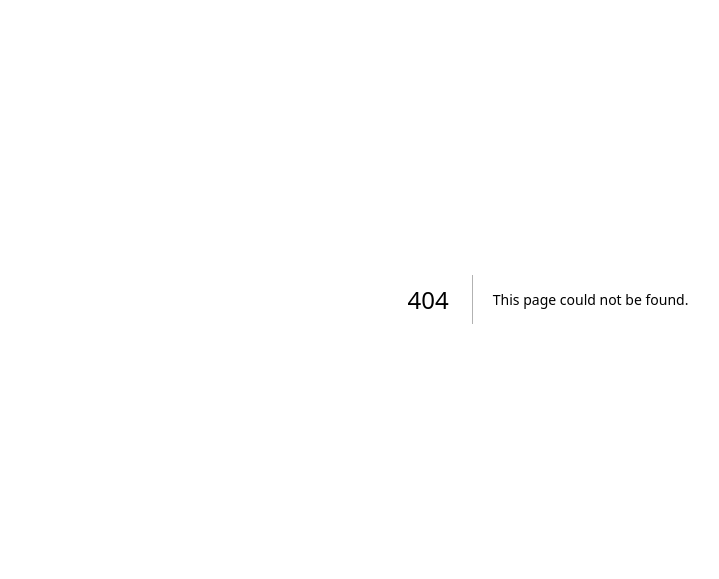
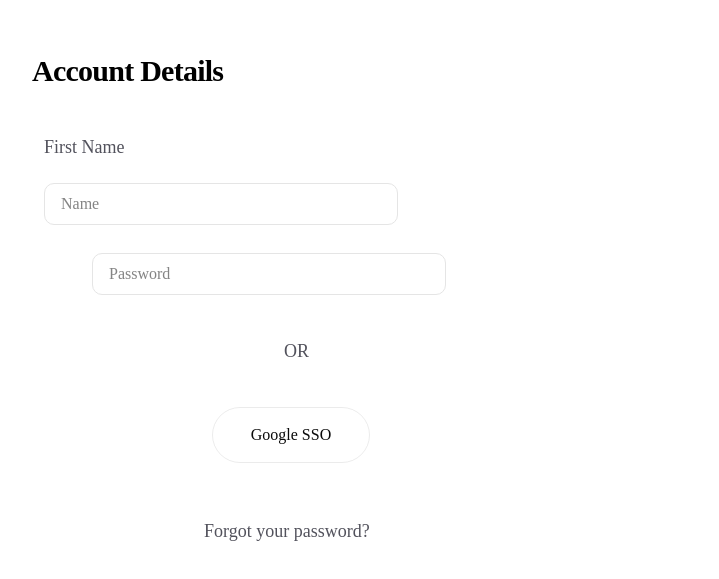
Before and after one commit to armccombs/wics2026-Hackathon, a Next.js app in the folder nonprofit-case-mgmt/: page /Account in a window 1280 px wide. Before the commit this address had no page. Shown: the part 101-680 px from the top of the page, without its empty margins (92-811 px from the left). Built offline with nearby package versions, Linux system fonts and the light colour scheme.

Commit message:
Updated Login

```diff
--- /dev/null
+++ b/nonprofit-case-mgmt/app/Account/page.tsx
@@ -0,0 +1,47 @@
+
+
+export default function AccountInfo() {
+  return (
+    <div className="flex flex-col min-h-screen w-screen items-center justify-center bg-zinc-50 font-sans dark:bg-black">
+      <main className="flex flex-1 w-full flex-col items-center justify-center py-32 px-16 bg-white dark:bg-black sm:items-start">
+
+
+        <div className="flex flex-col items-center gap-10 text-center sm:items-start sm:text-center">
+          <h1 className="max-w-xs  ml-15 text-3xl font-semibold leading-10 tracking-tight text-black dark:text-zinc-50">
+            Account Details
+          </h1>
+          <p className="max-w-md ml-18 text-lg leading-8 text-zinc-600 dark:text-zinc-400">
+            First Name {" "}
+          </p>
+          <input
+             type="text"
+             placeholder="Name"
+             className="w-full max-w-x -mt-5 ml-18 px-4 py-2 border rounded-lg focus:outline-none focus:ring-2 focus:ring-black">
+          </input>
+          <input
+             type="text"
+             placeholder="Password"
+             className="w-full max-w-x -mt-3 ml-30 px-4 py-2 border rounded-lg focus:outline-none focus:ring-2 focus:ring-black">
+          </input>
+          <p className="max-w-md ml-78 text-lg leading-8 text-zinc-600 dark:text-zinc-400">
+            OR
+          </p>
+        </div>
+        <div className="flex flex-col mt-10 ml-60 gap-4 text-base font-medium sm:flex-row">
+          <a
+            className="flex h-14 w-full items-center justify-center rounded-full border border-solid border-black/[.08] px-5 transition-colors hover:border-transparent hover:bg-black/[.04] dark:border-white/[.145] dark:hover:bg-[#1a1a1a] md:w-[158px]"
+            //href="https://nextjs.org/docs?utm_source=create-next-app&utm_medium=appdir-template-tw&utm_campaign=create-next-app"
+            target="_blank"
+            rel="noopener noreferrer"
+          >
+            Google SSO
+          </a>
+        </div>
+        <p className="max-w-md ml-58 mt-13 text-lg leading-8 text-zinc-600 dark:text-zinc-400 ">
+            Forgot your password?{" "}
+          </p>
+
+      </main>
+    </div>
+  );
+}
--- /dev/null
+++ b/nonprofit-case-mgmt/app/Login/page.tsx
@@ -0,0 +1,47 @@
+
+
+export default function Login() {
+  return (
+    <div className="flex flex-col min-h-screen w-screen items-center justify-center bg-zinc-50 font-sans dark:bg-black">
+      <main className="flex flex-1 w-full  flex-col items-center justify-center py-32 px-16 bg-white dark:bg-black sm:items-start">
+
+
+        <div className="flex flex-col items-center gap-10 text-center sm:items-start sm:text-center">
+          <h1 className="max-w-xs  ml-179 text-3xl font-semibold leading-10 tracking-tight text-black dark:text-zinc-50">
+            Login
+          </h1>
+          <p className="max-w-md ml-100 text-lg leading-8 text-zinc-600 dark:text-zinc-400">
+            Please enter your login information{" "}
+          </p>
+          <input
+             type="text"
+             placeholder="Email"
+             className="w-full max-w-x ml-100 px-4 py-2 border rounded-lg focus:outline-none focus:ring-2 focus:ring-black">
+          </input>
+          <input
+             type="text"
+             placeholder="Password"
+             className="w-full max-w-x mt-0 ml-100 px-4 py-2 border rounded-lg focus:outline-none focus:ring-2 focus:ring-black">
+          </input>
+          <p className="max-w-md ml-190 text-lg leading-8 text-zinc-600 dark:text-zinc-400">
+            OR
+          </p>
+        </div>
+        <div className="flex flex-col mt-10 ml-175 gap-4 text-base font-medium sm:flex-row">
+          <a
+            className="flex h-14 w-full items-center justify-center rounded-full border border-solid border-black/[.08] px-5 transition-colors hover:border-transparent hover:bg-black/[.04] dark:border-white/[.145] dark:hover:bg-[#1a1a1a] md:w-[158px]"
+            //href="https://nextjs.org/docs?utm_source=create-next-app&utm_medium=appdir-template-tw&utm_campaign=create-next-app"
+            target="_blank"
+            rel="noopener noreferrer"
+          >
+            Google SSO
+          </a>
+        </div>
+        <p className="max-w-md ml-175 mt-13 text-lg leading-8 text-zinc-600 dark:text-zinc-400 ">
+            Forgot your password?{" "}
+          </p>
+
+      </main>
+    </div>
+  );
+}
```
